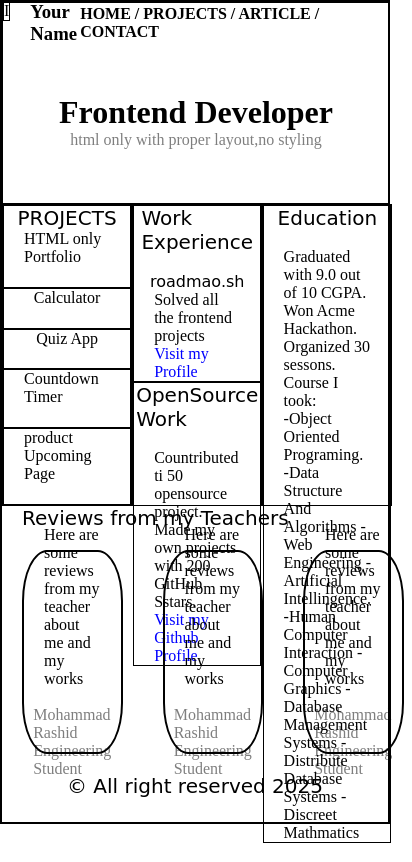
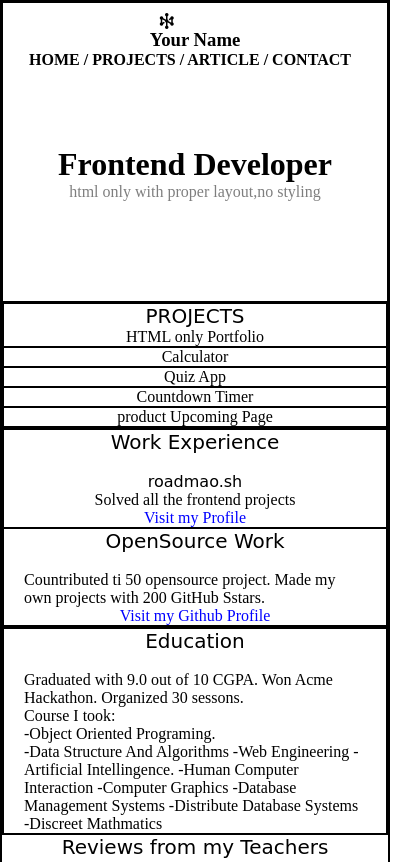
Before and after one commit to mdrashidd/RoadMap, a plain HTML site: page HTML-WEBSITE/index.html in a window 390 px wide. Shown: the top 862 px of the page, 412 px wide, since content can reach past the window. Drawn offline with Linux system fonts and the light colour scheme.

Commit message:
Responsive Feature Added

```diff
--- a/HTML-WEBSITE/html-website.css
+++ b/HTML-WEBSITE/html-website.css
@@ -1,13 +1,12 @@
 *{
     padding: 0%;
     margin : 0px;
+    box-sizing: border-box;
 }
 body{
     border:2px solid black;
-
 }
 .main{
-
     height: 200px;
     width: 100%;
     border: 1px solid black;
@@ -18,24 +17,22 @@ body{
     align-items: center;
     height: 10%;
     margin-top: 10px;
-
+}
+.navigation div{
+    display: flex;
+    flex-direction: row;
+    justify-content: space-between;
 }
 nav{
     margin-right: 10px;
     font-weight: 700;
 }
-.icon{
+i{
+    justify-content: center;
+    padding-left: 30px;
     display: flex;
-    justify-content: center;
-    border: 1px solid black;
     height: 10%;
     width: 10%;
-}
-
-.name{
-    display: flex;
-    justify-content: space-evenly;
-    width: 20%;
 }
 .banner{
 
@@ -81,6 +78,9 @@ a{
     color:blue;
     font-weight: 100;
 }
+a:hover {
+    text-decoration: underline;
+  }
 .reviews{
     display: flex;
    flex-direction: row;
@@ -104,3 +104,44 @@ footer{
     display: flex;
     justify-content: center;
 }
+@media screen and (max-width: 500px) {
+    .navigation{
+        justify-content: left;
+        flex-direction: column;
+        width: 100%;;
+    }
+    .navigation div{
+        flex-direction: column;
+    }
+    .hero .box1, .box2, .box3 {
+      width: 100%;
+      height: auto;
+      flex-direction: column;
+    }
+    .hero{
+        flex-direction: column;
+        height: auto;
+    }
+   .reviews .reviewbox{
+        width: 80%;
+        height: 200px;
+    }
+    .reviews {
+        flex-direction: column;
+        width: 100%;
+        height: auto;
+    }
+    i{
+        width: 100%;
+    }
+    .main{
+        height: 300px;
+    }
+
+  }
+
+  @media screen and (min-width: 499px) and (max-width: 750px) {
+    .hero .box1, .box2, .box3 {
+       height:500px;
+      }
+  }
--- a/HTML-WEBSITE/html-website.html
+++ b/HTML-WEBSITE/index.html
@@ -6,6 +6,7 @@
     <meta name="viewport" content="width=device-width, initial-scale=1.0">
     <meta name="author" content="Mohammad Rashid github-mdrashidd">
     <link rel="stylesheet" href="html-website.css">
+    <link rel="stylesheet" href="https://cdnjs.cloudflare.com/ajax/libs/font-awesome/6.7.1/css/all.min.css">
     <title>Document</title>
 </head>
 
@@ -17,9 +18,8 @@
 
             <div class="navigation">
                 <!--This div is for navigations-->
-                <div class="name">
-                    <div class="icon">I</div>
-                    <i class="fa-brands fa-web-awesome"></i>
+                <div>
+                    <i class="fa-duotone fa-solid fa-hexagon-nodes"></i>
                     <h3>Your Name</h3>
                 </div>
                 <nav>
```
